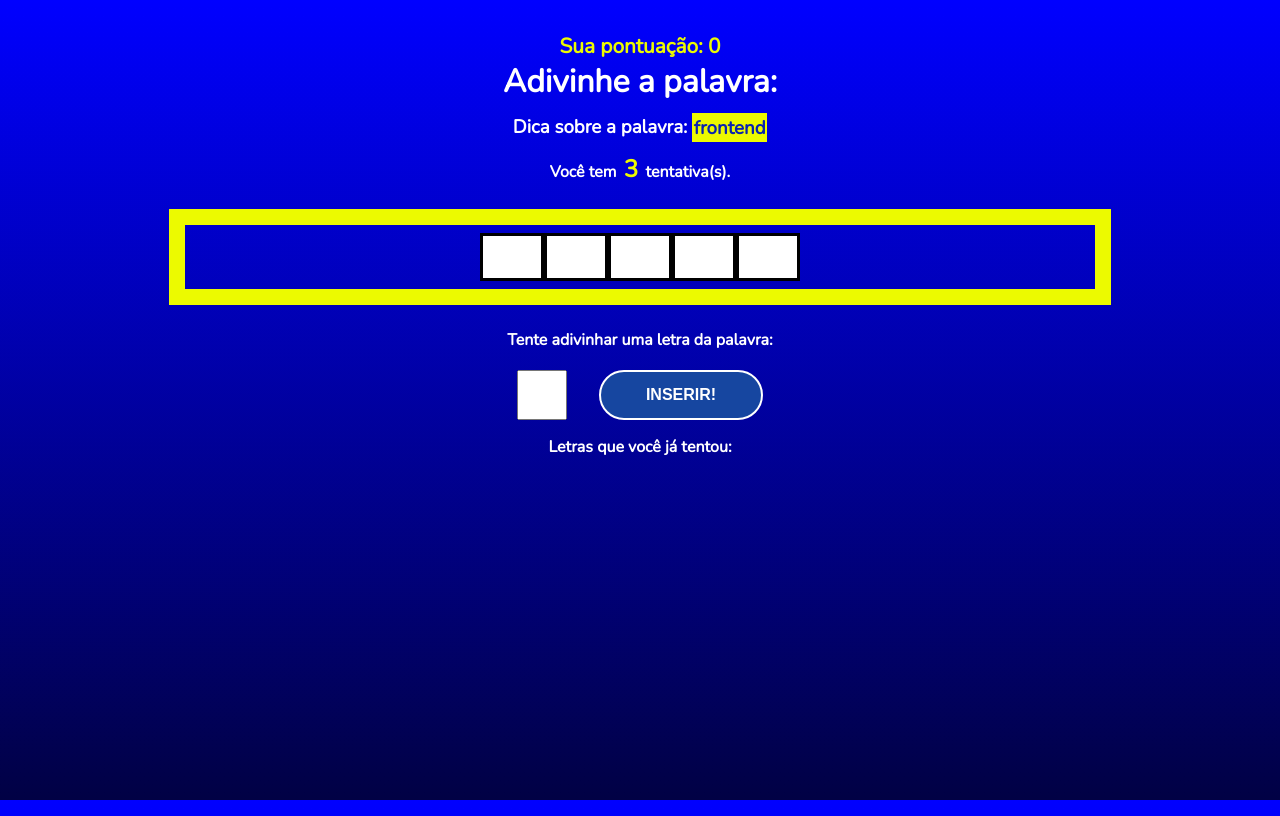
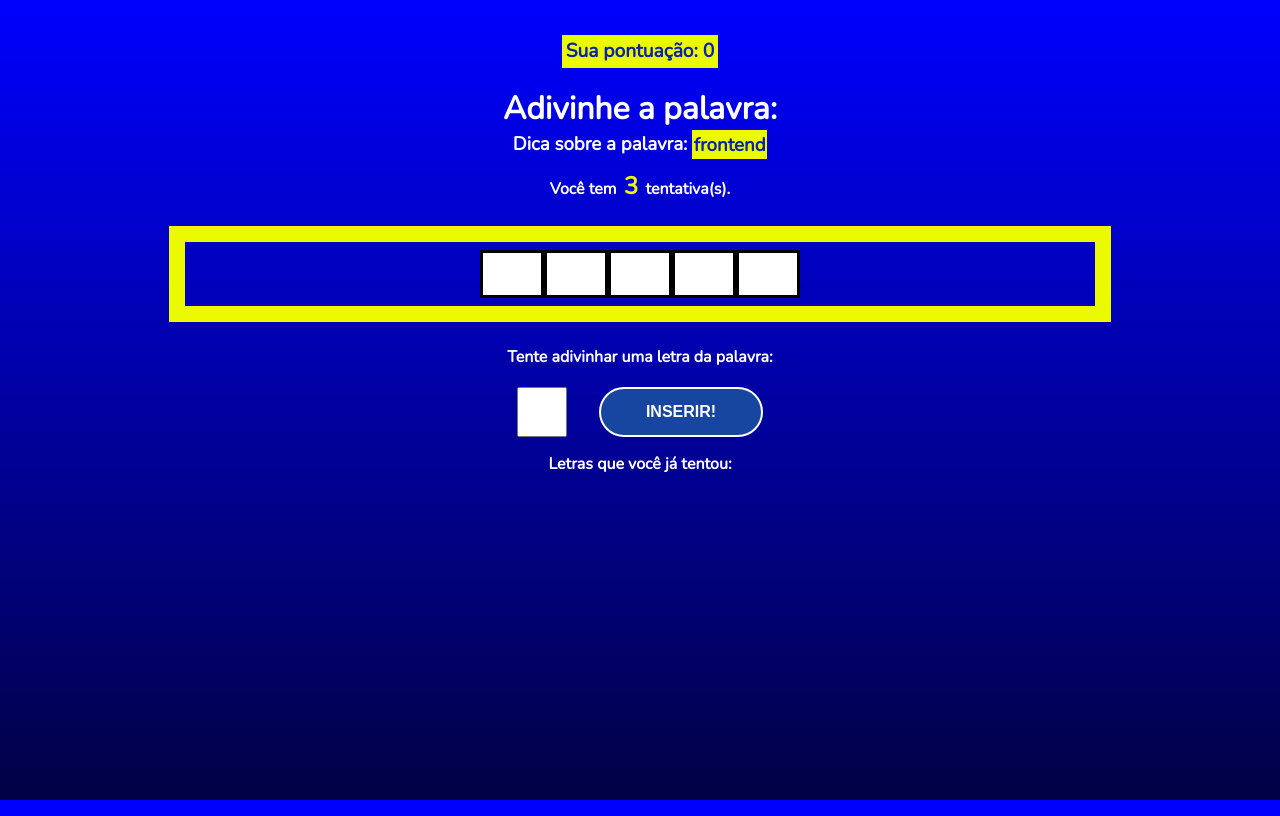
Before and after one commit to abnerfirmino/Projeto-React-Secret-World, a React (Vite) app: page / in a window 1280 px wide. Both pictures are taken after a click on the button "COMEÇAR O JOGO". Built offline with nearby package versions, Linux system fonts and the light colour scheme.

Commit message:
CSS da página de jogo ajustado

```diff
--- a/src/components/GamingScreen/styles.css
+++ b/src/components/GamingScreen/styles.css
@@ -7,7 +7,7 @@
 
 .gaming h2 {
   font-size: 2rem;
-  margin-bottom: 0.7rem;
+  margin-bottom: 0.1rem;
 }
 
 .tip {
@@ -15,7 +15,16 @@
 }
 
 .points {
-  margin-top: 1em;
+  background-color: #ecfa00;
+  color: #0923af;
+  margin: 1em 0;
+  font-weight: bold;
+  font-size: 1.2rem;
+  padding: 0.2rem;
+}
+
+.points span {
+  color: #0923af;
 }
 
 .gaming p {
@@ -27,11 +36,6 @@
   font-size: 1.5rem;
   font-weight: bold;
   padding: 0.2rem;
-}
-
-.points span {
-  font-size: 1.3em;
-  color: #ecfa00;
 }
 
 .tip span {
```
